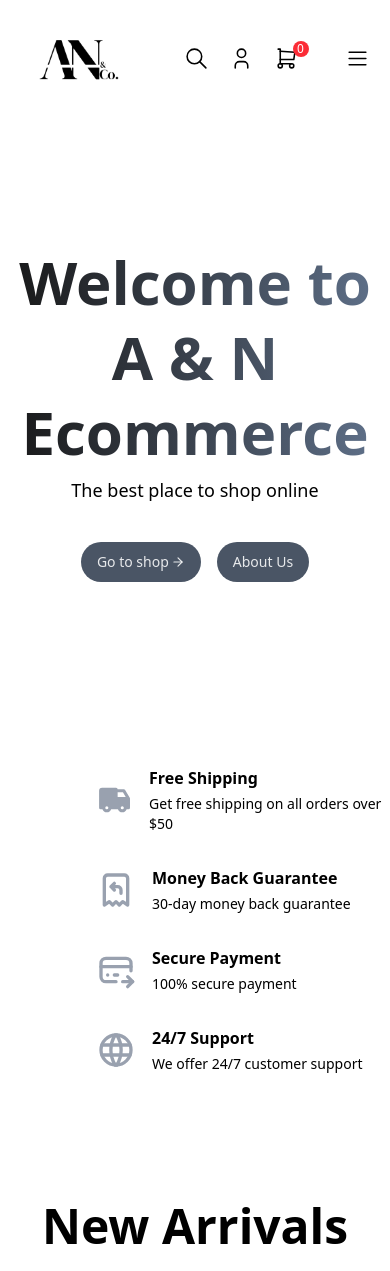
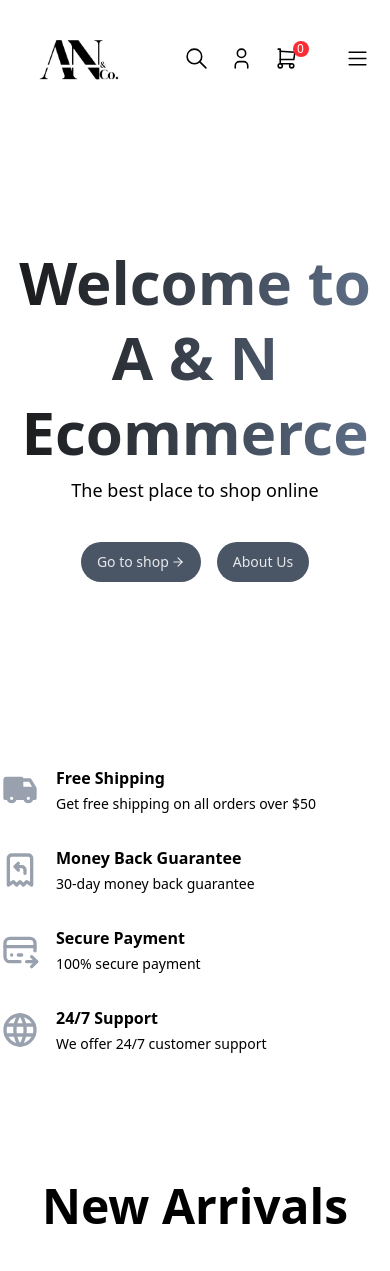
Before and after one commit to A3xxx23/Ecommerce, a React (Vite) app in the folder Ecommerce/: page / in a window 390 px wide. Shown: the top 1271 px of the page. Built offline with nearby package versions, Linux system fonts and the light colour scheme; grey boxes are pictures that could not be loaded.

Commit message:
add responsive in services

```diff
--- a/Ecommerce/src/components/Home/Services.tsx
+++ b/Ecommerce/src/components/Home/Services.tsx
@@ -2,7 +2,7 @@ import { IconCreditCardPay, IconReceiptRefund, IconTruckFilled, IconWorld } from
 
 export const Services = () => {
     return (
-        <div className="grid grid-col-2 gap-8 mt-6 mb-16 md:grid-cols-2 lg:grid-cols-4 lg:gap-5 ml-24">
+        <div className="grid grid-col-2 gap-8 mt-6 mb-16 md:grid-cols-2 lg:grid-cols-4 lg:gap-5 ">
             <div className="flex items-center gap-4 ">
              <IconTruckFilled size={40} className='text-gray-400'/>
 
```
